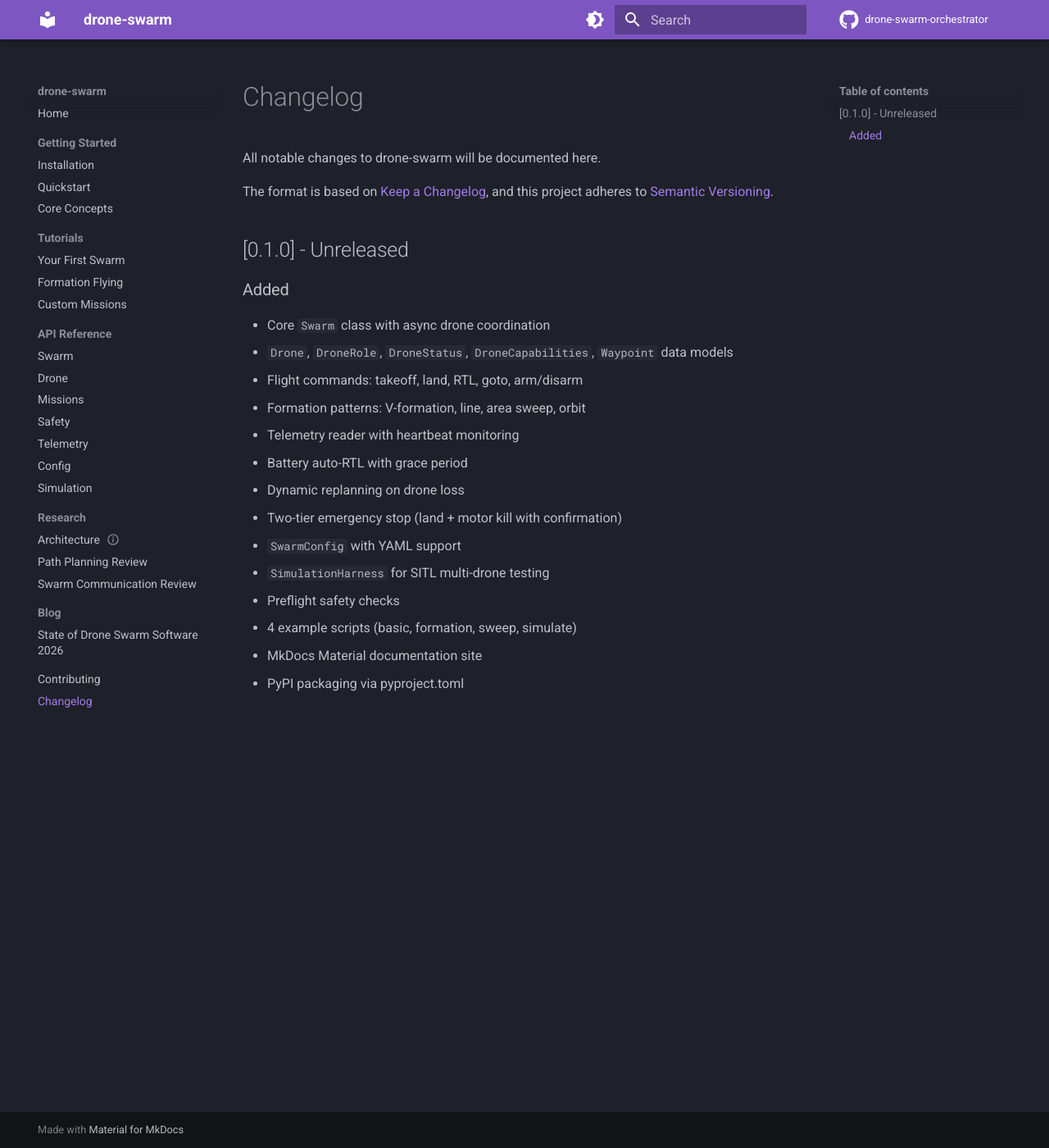
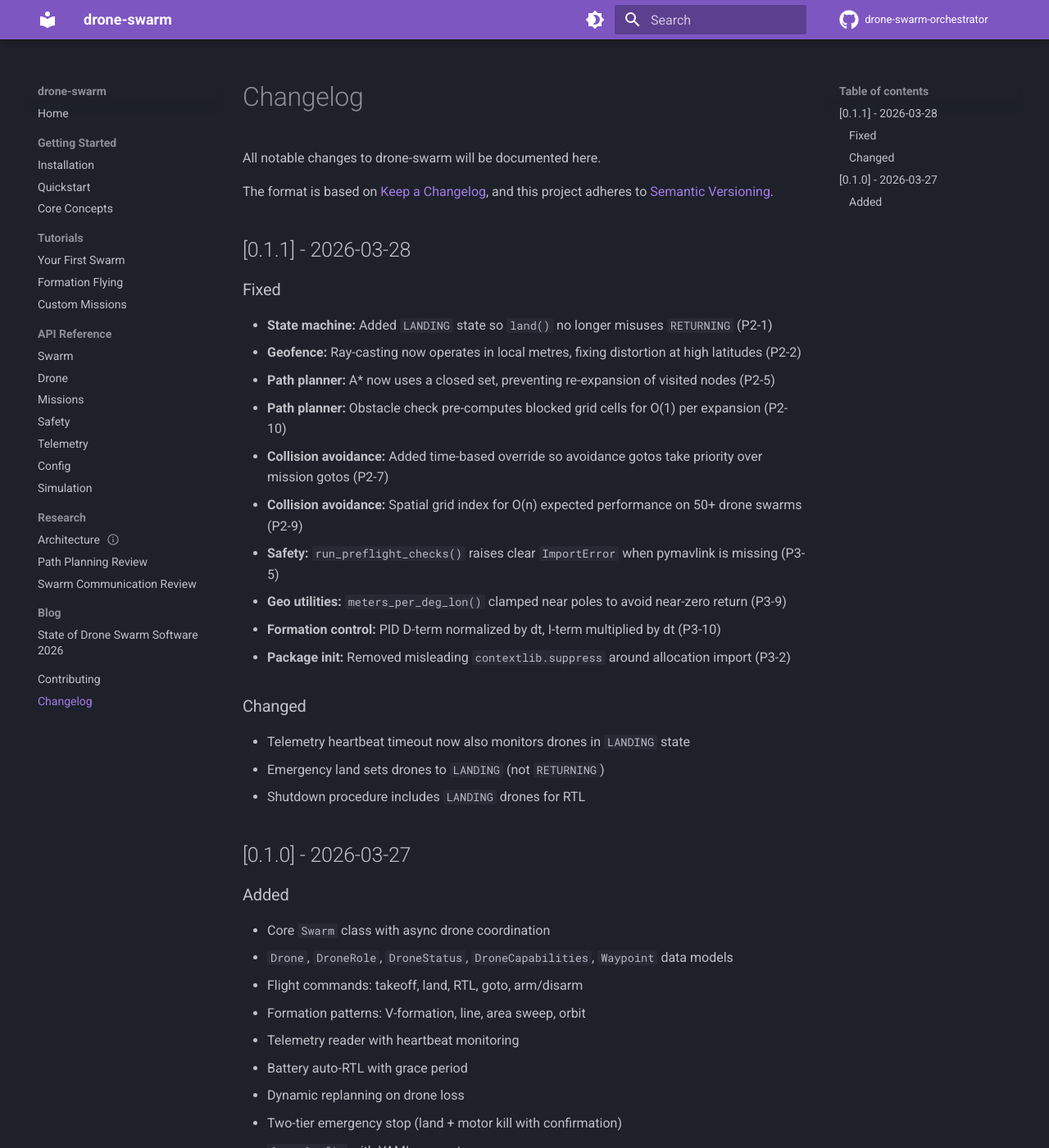
Before and after one commit to YuYongJu/drone-swarm-orchestrator, an MkDocs documentation site: the page built from docs/changelog.md, in a window 1280 px wide and 1400 px high. Shown: the whole window at 82% size. Built offline with MkDocs 1.6.1 and Material for MkDocs 9.7.7, drawn with Linux system fonts in a browser that asks for light colours; comment, search, counter and statistics services are not loaded.

Commit message:
Bump version to 0.1.1 — all review issues fixed

```diff
--- a/docs/changelog.md
+++ b/docs/changelog.md
@@ -5,7 +5,28 @@ All notable changes to drone-swarm will be documented here.
 The format is based on [Keep a Changelog](https://keepachangelog.com/en/1.1.0/),
 and this project adheres to [Semantic Versioning](https://semver.org/spec/v2.0.0.html).
 
-## [0.1.0] - Unreleased
+## [0.1.1] - 2026-03-28
+
+### Fixed
+
+- **State machine:** Added `LANDING` state so `land()` no longer misuses `RETURNING` (P2-1)
+- **Geofence:** Ray-casting now operates in local metres, fixing distortion at high latitudes (P2-2)
+- **Path planner:** A* now uses a closed set, preventing re-expansion of visited nodes (P2-5)
+- **Path planner:** Obstacle check pre-computes blocked grid cells for O(1) per expansion (P2-10)
+- **Collision avoidance:** Added time-based override so avoidance gotos take priority over mission gotos (P2-7)
+- **Collision avoidance:** Spatial grid index for O(n) expected performance on 50+ drone swarms (P2-9)
+- **Safety:** `run_preflight_checks()` raises clear `ImportError` when pymavlink is missing (P3-5)
+- **Geo utilities:** `meters_per_deg_lon()` clamped near poles to avoid near-zero return (P3-9)
+- **Formation control:** PID D-term normalized by dt, I-term multiplied by dt (P3-10)
+- **Package init:** Removed misleading `contextlib.suppress` around allocation import (P3-2)
+
+### Changed
+
+- Telemetry heartbeat timeout now also monitors drones in `LANDING` state
+- Emergency land sets drones to `LANDING` (not `RETURNING`)
+- Shutdown procedure includes `LANDING` drones for RTL
+
+## [0.1.0] - 2026-03-27
 
 ### Added
 
--- a/drone_swarm/_version.py
+++ b/drone_swarm/_version.py
@@ -1,3 +1,3 @@
 """Single-source version for the drone-swarm package."""
 
-__version__ = "0.1.0"
+__version__ = "0.1.1"
--- a/pyproject.toml
+++ b/pyproject.toml
@@ -49,7 +49,7 @@ all = [
 
 [project.urls]
 Homepage = "https://github.com/yuyongju/drone-swarm-orchestrator"
-Documentation = "https://github.com/yuyongju/drone-swarm-orchestrator#readme"
+Documentation = "https://yuyongju.github.io/drone-swarm-orchestrator/"
 Repository = "https://github.com/yuyongju/drone-swarm-orchestrator"
 Issues = "https://github.com/yuyongju/drone-swarm-orchestrator/issues"
 
```
